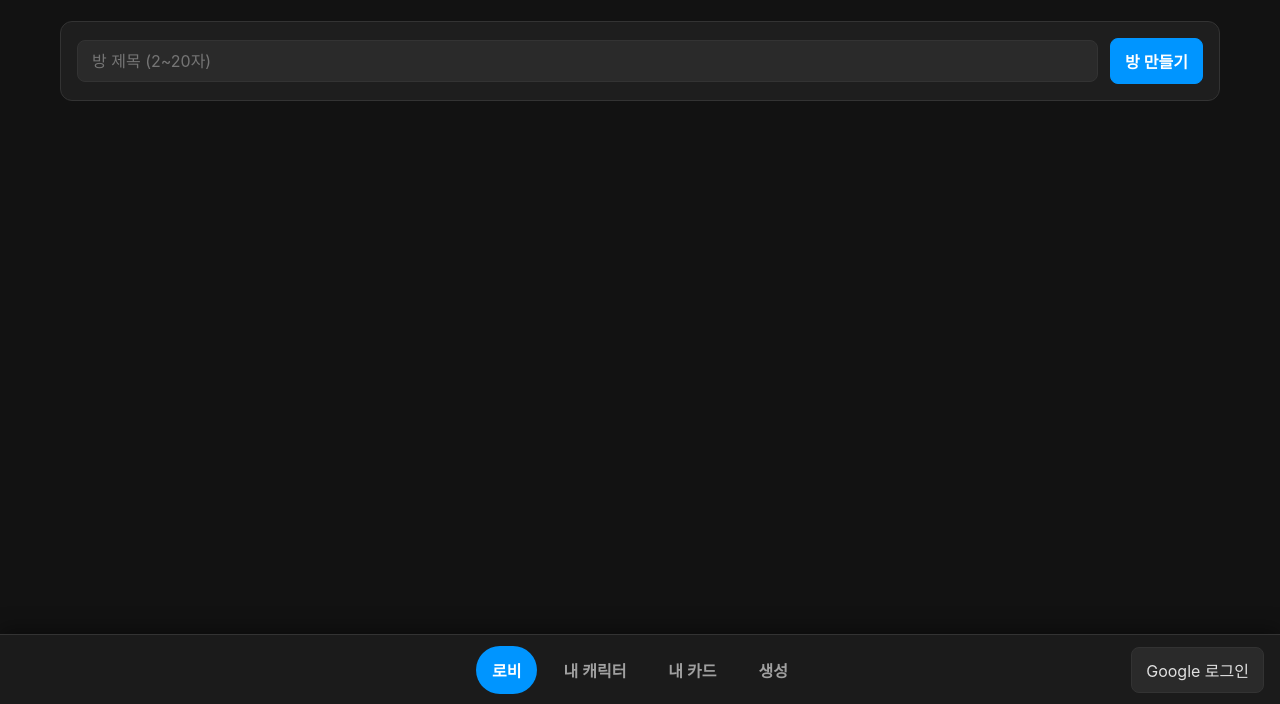
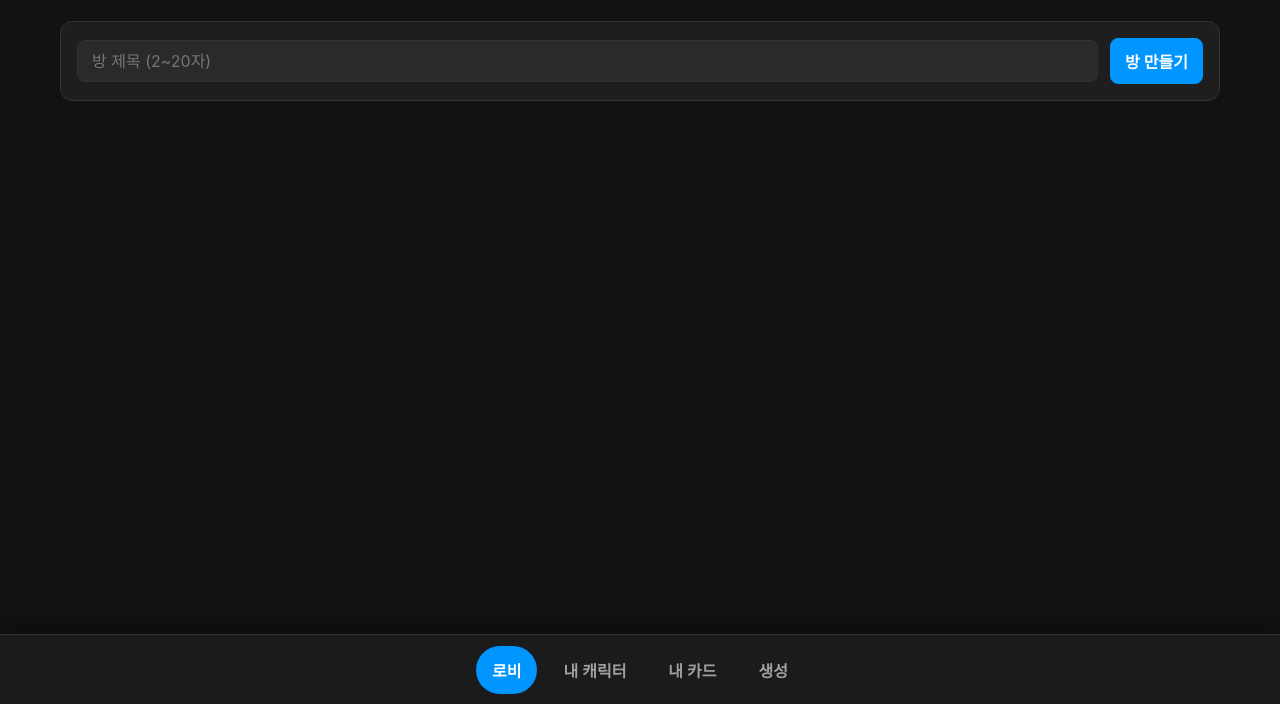
Before and after one commit to pokemonrgby-crypto/TaleField, a plain HTML site: page public/index.html in a window 1280 px wide. Shown: the part 96-800 px from the top of the page. Drawn offline with Linux system fonts and the light colour scheme; no server answers.

Commit message:
Update index.html

```diff
--- a/public/index.html
+++ b/public/index.html
@@ -25,6 +25,7 @@
 <body>
 
   <div id="top-right-container">
+    <button id="btn-google" class="btn" style="display:none;">Google 로그인</button>
     <button id="btn-logout" class="btn" style="display:none;">로그아웃</button>
   </div>
 
@@ -139,10 +140,7 @@
       <button data-tab="view-my-cards">내 카드</button>
       <button data-tab="view-gen-hub">생성</button>
     </div>
-    <div class="bottom-nav__user">
-      <button id="btn-google" class="btn">Google 로그인</button>
-    </div>
-  </nav>
+    </nav>
 
   <div id="nickname-modal" style="display:none;">
     <div class="card">
```
